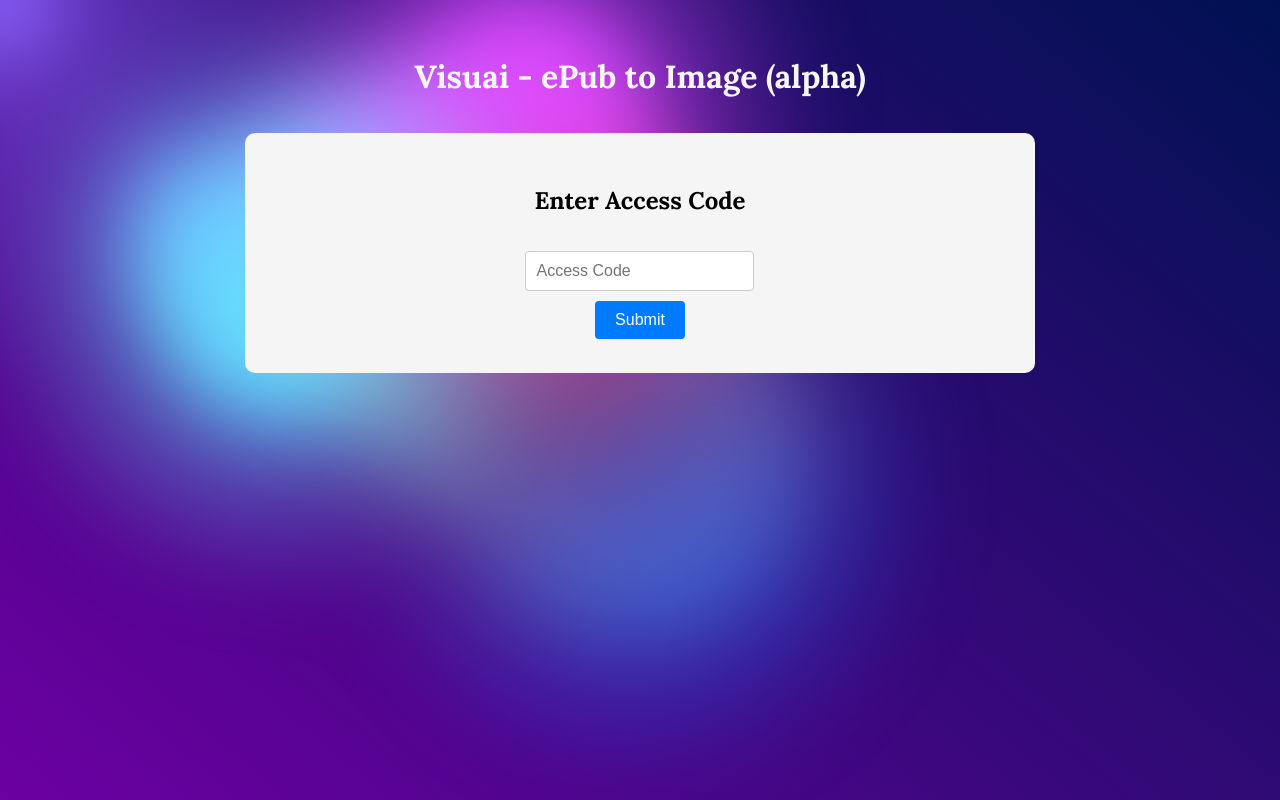
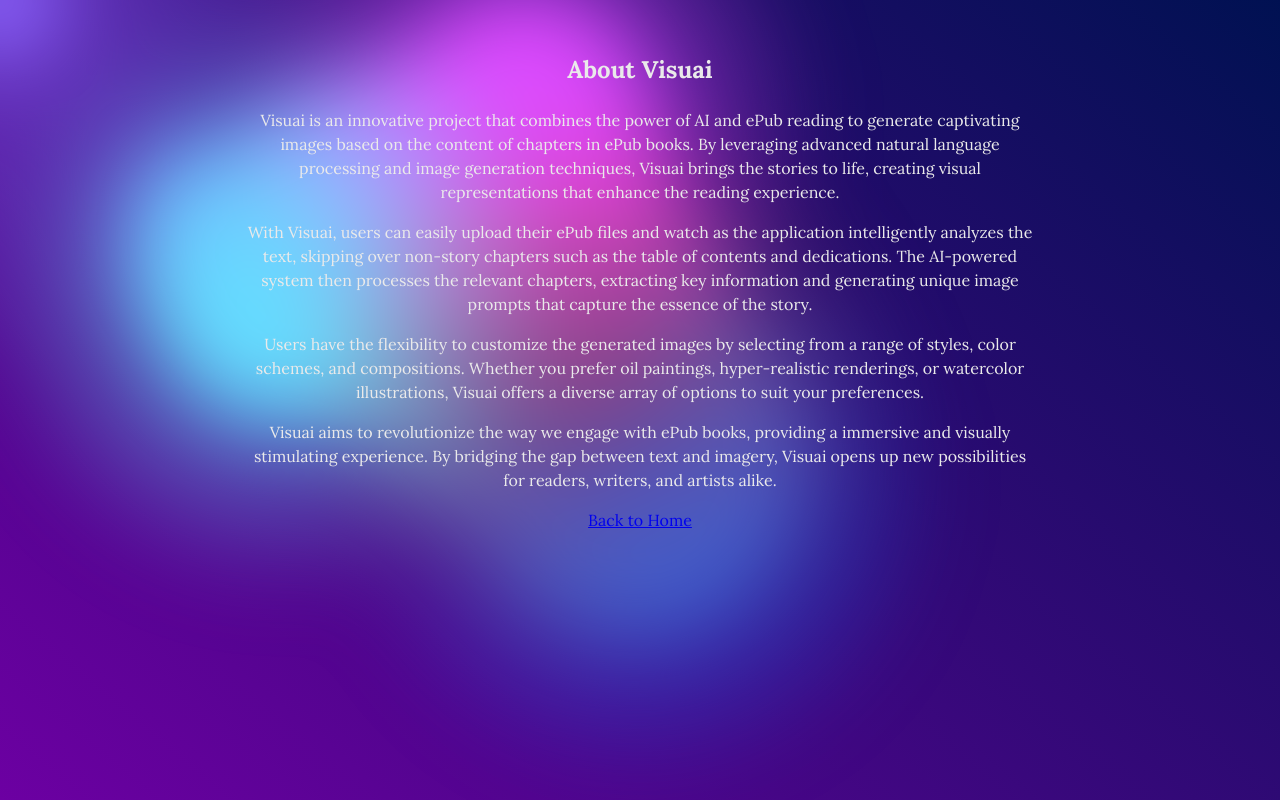
Before and after one commit to greg-maceachern12/VisualE, a React (Create React App) app: page /about in a window 1280 px wide. Built offline with nearby package versions, Linux system fonts and the light colour scheme.

Commit message:
about page

```diff
--- a/package.json
+++ b/package.json
@@ -22,6 +22,7 @@
     "openai": "^4.28.4",
     "react": "^18.2.0",
     "react-dom": "^18.2.0",
+    "react-router-dom": "^6.23.0",
     "react-scripts": "5.0.1",
     "react-spinners": "^0.13.8",
     "sass": "^1.75.0",
--- a/public/index.html
+++ b/public/index.html
@@ -24,7 +24,7 @@
       work correctly both with client-side routing and a non-root public URL.
       Learn how to configure a non-root public URL by running `npm run build`.
     -->
-    <title>Visuai (beta)</title>
+    <title>Visuai (alpha)</title>
   </head>
   <body>
     <noscript>You need to enable JavaScript to run this app.</noscript>
--- /dev/null
+++ b/src/About.js
@@ -0,0 +1,26 @@
+// About.js
+import React from "react";
+import { Link } from "react-router-dom";
+
+function About() {
+  return (
+    <div className="about-container">
+      <h2>About Visuai</h2>
+      <p>
+        Visuai is an innovative project that combines the power of AI and ePub reading to generate captivating images based on the content of chapters in ePub books. By leveraging advanced natural language processing and image generation techniques, Visuai brings the stories to life, creating visual representations that enhance the reading experience.
+      </p>
+      <p>
+        With Visuai, users can easily upload their ePub files and watch as the application intelligently analyzes the text, skipping over non-story chapters such as the table of contents and dedications. The AI-powered system then processes the relevant chapters, extracting key information and generating unique image prompts that capture the essence of the story.
+      </p>
+      <p>
+        Users have the flexibility to customize the generated images by selecting from a range of styles, color schemes, and compositions. Whether you prefer oil paintings, hyper-realistic renderings, or watercolor illustrations, Visuai offers a diverse array of options to suit your preferences.
+      </p>
+      <p>
+        Visuai aims to revolutionize the way we engage with ePub books, providing a immersive and visually stimulating experience. By bridging the gap between text and imagery, Visuai opens up new possibilities for readers, writers, and artists alike.
+      </p>
+      <Link to="/" className="back-button">Back to Home</Link>
+    </div>
+  );
+}
+
+export default About;
--- a/src/App.js
+++ b/src/App.js
@@ -4,11 +4,12 @@ import epub from "epubjs";
 import "./App.scss";
 import "./gradBG/gradBG.scss";
 import AccessCode from "./AccessCode.js";
+import About from "./About";
 
 import { initGradientBackground } from "./gradBG/gradBG.js";
 import { FontAwesomeIcon } from "@fortawesome/react-fontawesome";
 import { faFlask } from "@fortawesome/free-solid-svg-icons";
-// import { GridLoader } from "react-spinners";
+import { BrowserRouter as Router, Routes, Route, Link } from "react-router-dom";
 import { Skeleton } from "@mui/material";
 
 function App() {
@@ -232,6 +233,7 @@ function App() {
   };
 
   return (
+    <Router>
       <div className="App">
         <div className="gradient-bg">
           <svg xmlns="http://www.w3.org/2000/svg">
@@ -262,17 +264,30 @@ function App() {
           </div>
         </div>
         <div className="content-container">
+          <Routes>
+            <Route path="/about" element={<About />} />
+            <Route
+              path="/"
+              element={
+                <>
                   <h1>Visuai - ePub to Image (alpha)</h1>
+                  <Link to="/about" className="about-button">
+                    About
+                  </Link>
                   {isAccessGranted ? (
                     <div>
                       <h3>
-              Visuai automatically skips the intro chapters of the book (TOC,
-              Dedications etc.)
+                        Visuai automatically skips the intro chapters of the
+                        book (TOC, Dedications etc.)
                       </h3>
+
                       <div class="control-container">
                         <div className="input-container">
                           <div className="file-input-wrapper">
-                  <button className="options-button" onClick={toggleOptions}>
+                            <button
+                              className="options-button"
+                              onClick={toggleOptions}
+                            >
                               <FontAwesomeIcon icon={faFlask} />
                             </button>
                             <input
@@ -281,7 +296,9 @@ function App() {
                               onChange={handleFileChange}
                             />
                           </div>
-                {fileError && <p className="error-message">{fileError}</p>}
+                          {fileError && (
+                            <p className="error-message">{fileError}</p>
+                          )}
                         </div>
                         {showOptions && (
                           <div className="options-dropdown">
@@ -289,10 +306,14 @@ function App() {
                               <label>Style</label>
                               <select
                                 value={selectedStyle}
-                      onChange={(e) => setSelectedStyle(e.target.value)}
+                                onChange={(e) =>
+                                  setSelectedStyle(e.target.value)
+                                }
                               >
                                 <option value="Oilpainting">Oilpainting</option>
-                      <option value="Hyper-realism">Hyper-realism</option>
+                                <option value="Hyper-realism">
+                                  Hyper-realism
+                                </option>
                                 <option value="Animated">Animated</option>
                                 <option value="Watercolor">Watercolor</option>
                                 <option value="Sketch">Sketch</option>
@@ -303,32 +324,45 @@ function App() {
                               <label>Coloring</label>
                               <select
                                 value={selectedColorScheme}
-                      onChange={(e) => setSelectedColorScheme(e.target.value)}
+                                onChange={(e) =>
+                                  setSelectedColorScheme(e.target.value)
+                                }
                               >
                                 <option value="Pastel">Pastel</option>
                                 <option value="Vibrant">Vibrant</option>
-                      <option value="Black and White">Black and White</option>
+                                <option value="Black and White">
+                                  Black and White
+                                </option>
                               </select>
                             </div>
                             <div className="dropdown-item">
                               <label>Composition</label>
                               <select
                                 value={selectedComposition}
-                      onChange={(e) => setSelectedComposition(e.target.value)}
+                                onChange={(e) =>
+                                  setSelectedComposition(e.target.value)
+                                }
                               >
                                 <option value="Wide-angle">Wide-angle</option>
                                 <option value="Close-up">Close-up</option>
-                      <option value="Bird's eye view">Bird's eye view</option>
+                                <option value="Bird's eye view">
+                                  Bird's eye view
+                                </option>
                               </select>
                             </div>
                           </div>
                         )}
                         {epubFile && (
                           <div className="button-container">
-                  <button id="parse" onClick={handleParseAndGenerateImage}>
+                            <button
+                              id="parse"
+                              onClick={handleParseAndGenerateImage}
+                            >
                               Parse and Generate Image
                             </button>
-                  <button onClick={handleNextChapter}>Next Chapter</button>
+                            <button onClick={handleNextChapter}>
+                              Next Chapter
+                            </button>
                           </div>
                         )}
                       </div>
@@ -362,7 +396,10 @@ function App() {
                                     animation="wave"
                                   />
                                   <div className="textSkeletons">
-                          <Skeleton variant="text" sx={{ fontSize: "1rem" }} />
+                                    <Skeleton
+                                      variant="text"
+                                      sx={{ fontSize: "1rem" }}
+                                    />
                                     <Skeleton
                                       variant="text"
                                       sx={{ fontSize: "1rem" }}
@@ -395,8 +432,13 @@ function App() {
                   ) : (
                     <AccessCode onAccessGranted={handleAccessGranted} />
                   )}
+                </>
+              }
+            />
+          </Routes>
         </div>
       </div>
+    </Router>
   );
 }
 
--- a/src/App.scss
+++ b/src/App.scss
@@ -39,7 +39,10 @@ body {
 
   h1 {
     color: #f7f7f7;
-    margin-bottom: 2rem;
+    // margin-bottom: 2em;
+  }
+  .about-button {
+    margin-top: 2rem;
   }
 }
 
```
Also changed, not shown: 1 other file (tests, documents, lock files or other folders). Lines whose indentation alone changed are shown as unchanged.
